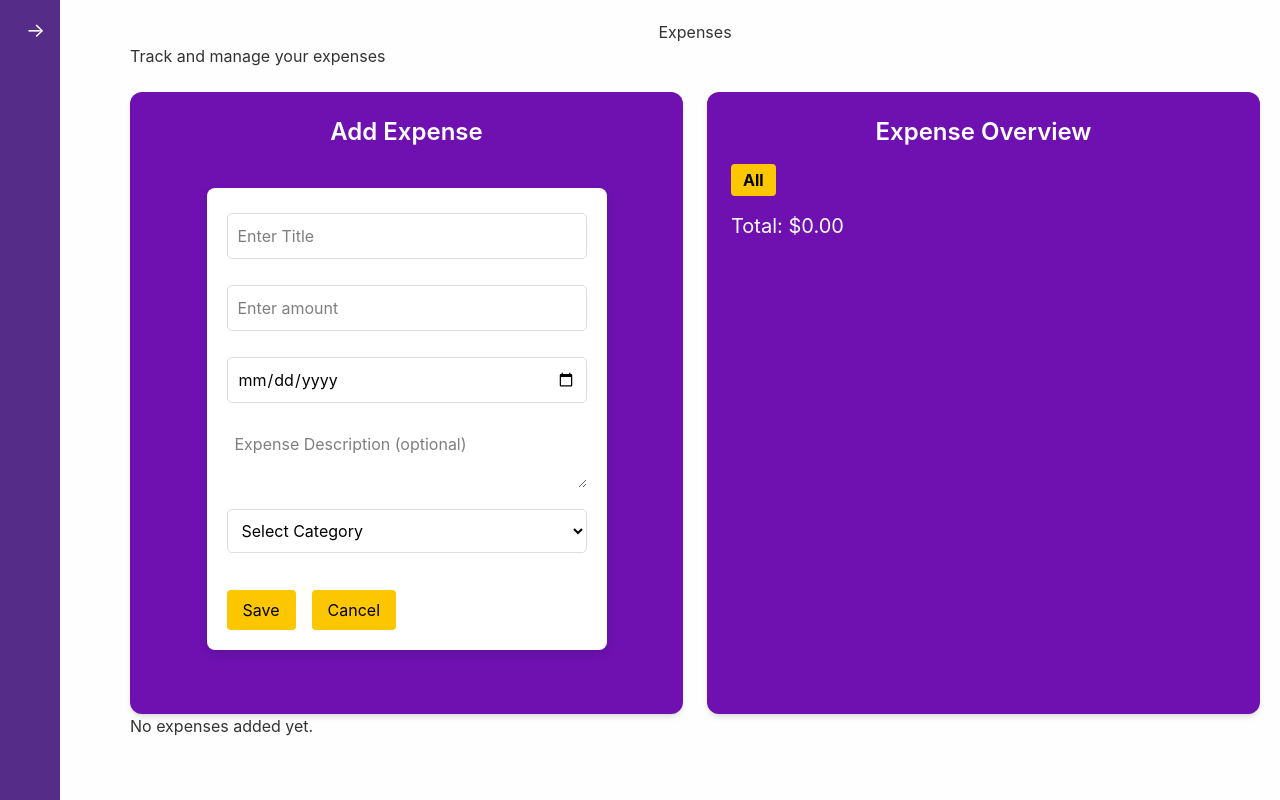
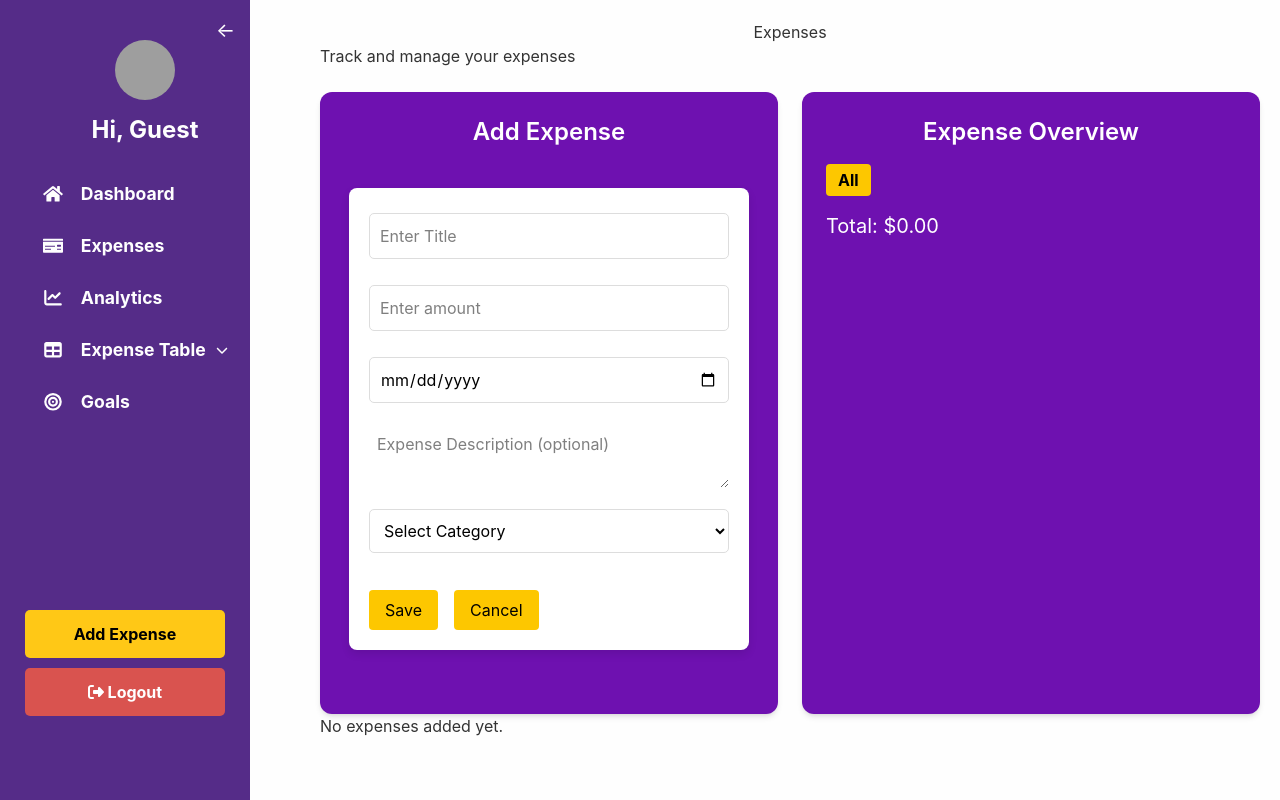
Before and after one commit to Findy-WID/trackIt, a React (Vite) app: page /expenses in a window 1280 px wide. Built offline with nearby package versions, Linux system fonts and the light colour scheme; grey boxes are pictures that could not be loaded.

Commit message:
You have solved this problem.. 0037968936.. Union Bank... Send me money

```diff
--- a/src/Components/Sidebar.jsx
+++ b/src/Components/Sidebar.jsx
@@ -20,7 +20,7 @@
 import LogoutButton from "./LogoutButton";
 
 export const Sidebar = () => {
-  const [isOpen, setIsOpen] = useState(false);
+  const [isOpen, setIsOpen] = useState(true);
   const [isExpenseDropdown, setIsExpenseDropdown] = useState(false);
   const { user, updateUser } = useContext(UserContext);
   const [showModal, setShowModal] = useState(false);
```
